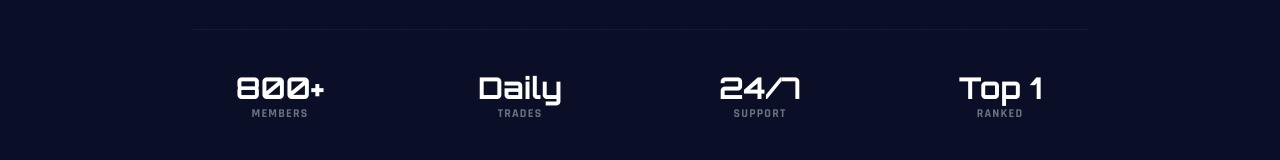
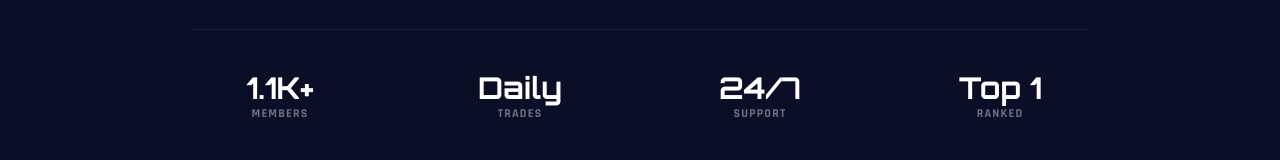
Before and after one commit to yahyahujatullah1-glitch/As-op, a Next.js app: page / in a window 1280 px wide. Shown: the part 622-782 px from the top of the page. Built offline with nearby package versions, Linux system fonts and the light colour scheme.

Commit message:
Update Discord link and member count in Hero.tsx
Updated Discord link and member count in Hero component.

```diff
--- a/src/components/Hero.tsx
+++ b/src/components/Hero.tsx
@@ -55,7 +55,8 @@ export default function Hero() {
           transition={{ delay: 0.4 }}
           className="flex flex-col sm:flex-row items-center gap-5 w-full justify-center"
         >
-          <a href="https://discord.gg/bbJ6pnEFA2" target="_blank" className="group relative flex items-center justify-center gap-3 w-full sm:w-auto h-14 px-8 rounded bg-primary text-white font-rajdhani font-bold text-lg tracking-wide overflow-hidden transition-all hover:scale-105 hover:bg-primary/90 shadow-[0_0_15px_rgba(220,38,38,0.4)]">
+          {/* UPDATED LINK */}
+          <a href="https://discord.gg/KeSfjVGmT2" target="_blank" className="group relative flex items-center justify-center gap-3 w-full sm:w-auto h-14 px-8 rounded bg-primary text-white font-rajdhani font-bold text-lg tracking-wide overflow-hidden transition-all hover:scale-105 hover:bg-primary/90 shadow-[0_0_15px_rgba(220,38,38,0.4)]">
             <MessageCircle className="w-5 h-5 fill-current" />
             <span>Join Discord Server</span>
           </a>
@@ -68,7 +69,7 @@ export default function Hero() {
         {/* Stats Grid - UPDATED NUMBERS */}
         <div className="mt-20 grid grid-cols-2 md:grid-cols-4 gap-8 md:gap-16 border-t border-white/5 pt-10 w-full max-w-4xl">
            {[
-               { val: "800+", label: "Members" },
+               { val: "1.1K+", label: "Members" }, // Updated
                { val: "Daily", label: "Trades" },
                { val: "24/7", label: "Support" },
                { val: "Top 1", label: "Ranked" }
```
